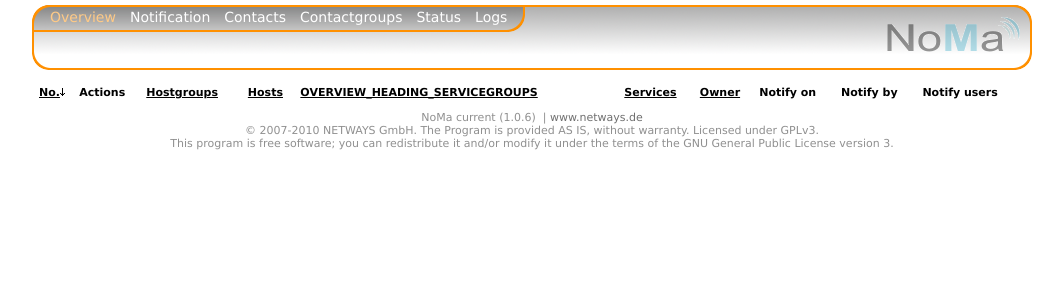
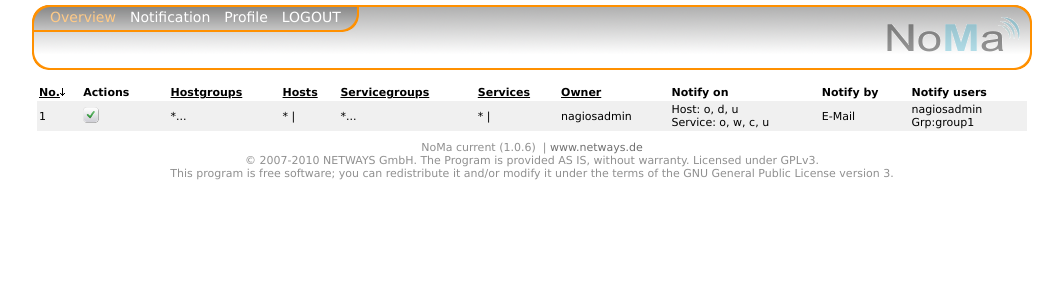
Before and after one commit to TheFlyingCorpse/NoMa, a PHP site: page /index.php in a window 1280 px wide. Shown: the top 300 px of the page, without its empty margins (108-1171 px from the left). Run offline with PHP 8.4, Linux system fonts and the light colour scheme; the visitor is signed in with stand-in values (Sample User, id 1); data comes from the database, SQL or seed files in the repository; tables that the repository leaves empty hold one stand-in row (values such as "Sample post"); data that the repository does not hold is empty; some libraries are stand-ins or nearby versions.

Commit message:
* Added missing hostgroup index size defintion to config.php * Added servicegroup index size definition to config.php * Fixed missing pointers to language files so proper description is given on webpages. * Added 2 more to inserts in notification create_tables.sql for servicegroups (the default one) * TODO: Update new_tables.sql with updates required for notification table. - Same fix for tmp_command table in new_tables.sql too?

```diff
--- a/config/config.php
+++ b/config/config.php
@@ -69,7 +69,7 @@
 
 // authentication type
 // options: false | 'native' | 'ldap' | 'http'
-$authentication_type = false;
+$authentication_type = 'native';
 
 
 // ldap
@@ -139,8 +139,10 @@
 
 // length of overview fields
 $str_maxlen = array (
-	'overview_host'		=> 50,
-	'overview_service'	=> 40,
+	'overview_hosgroupst'		=> 50,
+	'overview_host'			=> 40,
+        'overview_sevicegroups'         => 50,
+        'overview_service'      	=> 40,
 );
 
 
--- a/inc/content_add-edit.php
+++ b/inc/content_add-edit.php
@@ -73,6 +73,8 @@
 	$templateContent->assign('ADD_EDIT_EXCLUDE_HOSTGROUPS', ADD_EDIT_EXCLUDE_HOSTGROUPS);
 	$templateContent->assign('ADD_EDIT_INCLUDE_HOSTS', ADD_EDIT_INCLUDE_HOSTS);
 	$templateContent->assign('ADD_EDIT_EXCLUDE_HOSTS', ADD_EDIT_EXCLUDE_HOSTS);
+        $templateContent->assign('ADD_EDIT_INCLUDE_SERVICEGROUPS', ADD_EDIT_INCLUDE_SERVICEGROUPS);
+        $templateContent->assign('ADD_EDIT_EXCLUDE_SERVICEGROUPS', ADD_EDIT_EXCLUDE_SERVICEGROUPS);
 	$templateContent->assign('ADD_EDIT_INCLUDE_SERVICES', ADD_EDIT_INCLUDE_SERVICES);
 	$templateContent->assign('ADD_EDIT_EXCLUDE_SERVICES', ADD_EDIT_EXCLUDE_SERVICES);
 	$templateContent->assign('ADD_EDIT_TIMEZONE', ADD_EDIT_TIMEZONE);
--- a/inc/content_overview.php
+++ b/inc/content_overview.php
@@ -79,8 +79,8 @@
 	$templateContent->assign('OVERVIEW_HEADING_ACTIONS', OVERVIEW_HEADING_ACTIONS);
 	$templateContent->assign('OVERVIEW_HEADING_HOSTGROUPS', OVERVIEW_HEADING_HOSTGROUPS);
 	$templateContent->assign('OVERVIEW_HEADING_HOSTS', OVERVIEW_HEADING_HOSTS);
+        $templateContent->assign('OVERVIEW_HEADING_SERVICEGROUPS', OVERVIEW_HEADING_SERVICEGROUPS);
 	$templateContent->assign('OVERVIEW_HEADING_SERVICES', OVERVIEW_HEADING_SERVICES);
-        $templateContent->assign('OVERVIEW_HEADING_SERVICEGROUPS', OVERVIEW_HEADING_SERVICEGROUPS);
 	$templateContent->assign('OVERVIEW_HEADING_OWNER', OVERVIEW_HEADING_OWNER);
 	$templateContent->assign('OVERVIEW_HEADING_TIMEZONE', OVERVIEW_HEADING_TIMEZONE);
 	$templateContent->assign('OVERVIEW_HEADING_NOTIFY_ON', OVERVIEW_HEADING_NOTIFY_ON);
--- a/lang/en.php
+++ b/lang/en.php
@@ -68,6 +68,7 @@
 define('OVERVIEW_HEADING_ACTIONS', 'Actions');
 define('OVERVIEW_HEADING_HOSTGROUPS', 'Hostgroups');
 define('OVERVIEW_HEADING_HOSTS', 'Hosts');
+define('OVERVIEW_HEADING_SERVICEGROUPS', 'Servicegroups');
 define('OVERVIEW_HEADING_SERVICES', 'Services');
 define('OVERVIEW_HEADING_OWNER', 'Owner');
 define('OVERVIEW_HEADING_NOTIFICATION_RULE', 'No.');
--- a/sql/create_tables.sql
+++ b/sql/create_tables.sql
@@ -182,7 +182,7 @@
 ) ENGINE=MyISAM DEFAULT CHARSET=utf8;
 
 
-INSERT INTO `notifications` VALUES (1,1,'nagiosadmin','*','','*','','*','','1',0,0,0,1,1,1,1,1,1,1,285);
+INSERT INTO `notifications` VALUES (1,1,'nagiosadmin','*','','*','','*','','*','','1',0,0,0,1,1,1,1,1,1,1,285);
 
 
 DROP TABLE IF EXISTS `notifications_to_contactgroups`;
```
